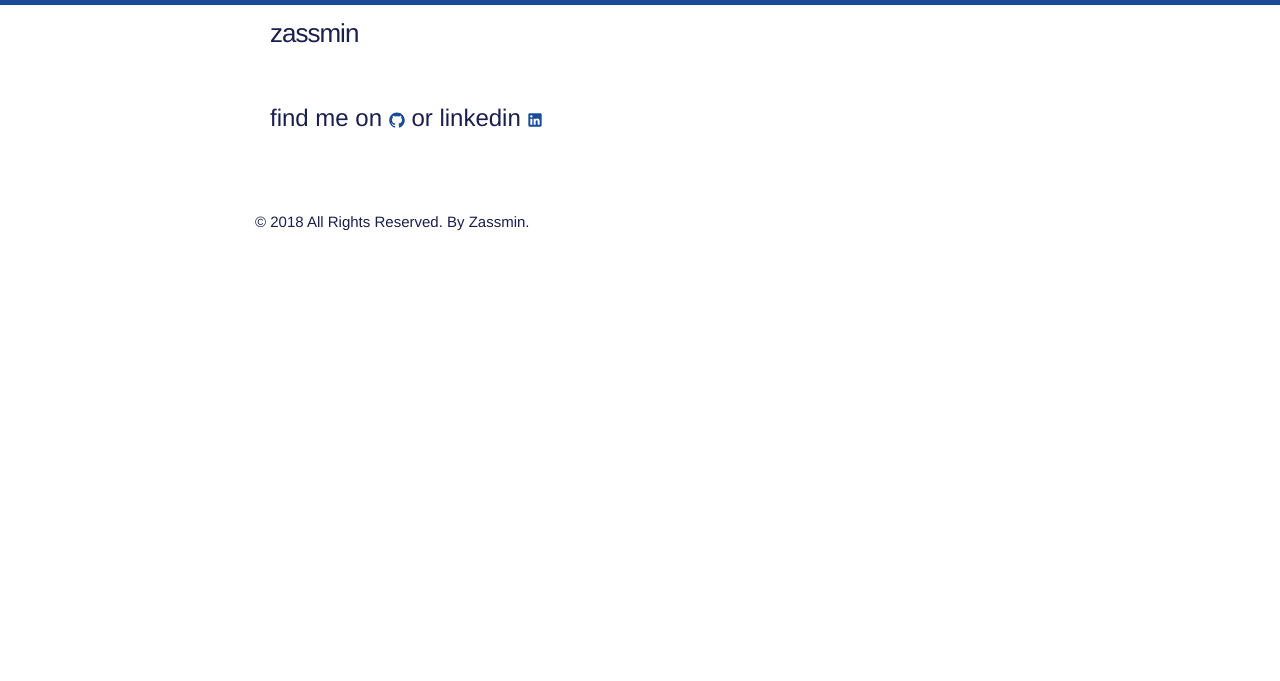
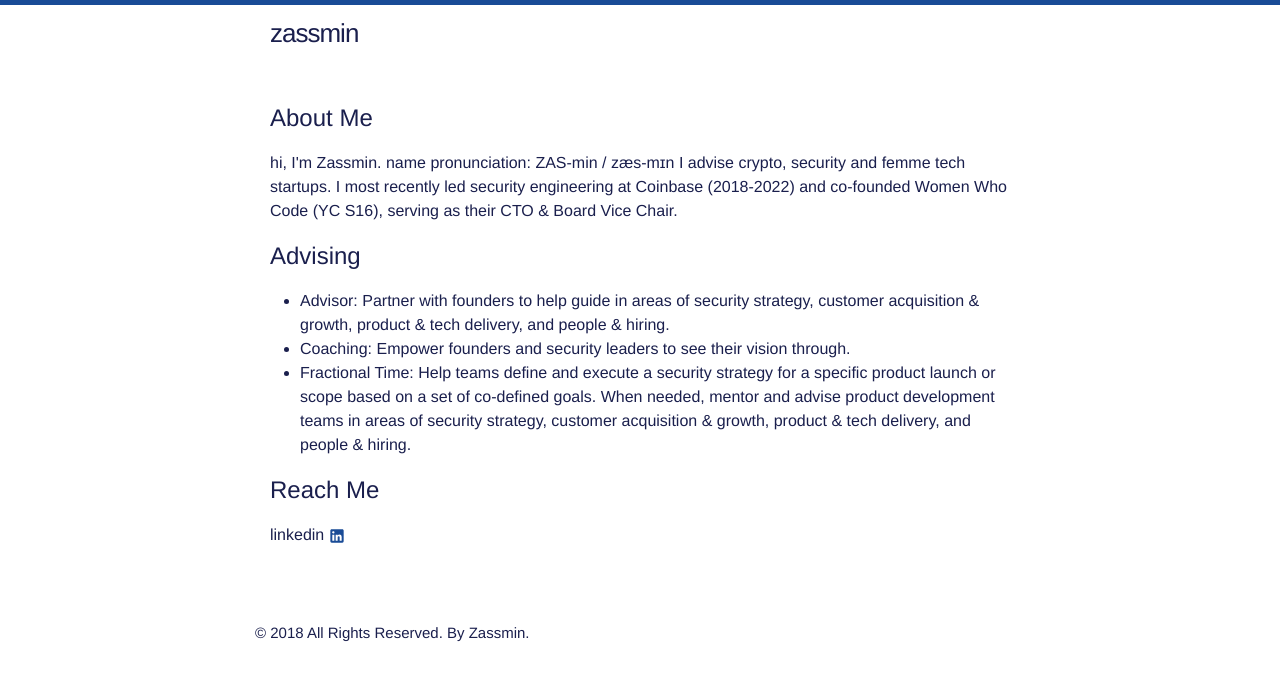
Before and after one commit to zassmin/zassmin, a Jekyll site: the page built from index.html, in a window 1280 px wide. Shown: the top 681 px of the page. Built offline with Jekyll 4.4.1, drawn with Linux system fonts in a browser that asks for light colours.

Commit message:
Update index.html
update info

```diff
--- a/index.html
+++ b/index.html
@@ -4,8 +4,25 @@ layout: default
 
 <div class="home">
   <div>
-    <h2>
-      find me on {% include icon-github.html %} or linkedin {% include icon-linkedin.html %}
-    </h2>
+    <h2>About Me</h2>
+    <p>
+      hi, I'm Zassmin.
+
+      name pronunciation: ZAS-min / zæs-mɪn
+
+      I advise crypto, security and femme tech startups.
+
+      I most recently led security engineering at Coinbase (2018-2022) and co-founded Women Who Code (YC S16), serving as their CTO & Board Vice Chair.
+    </p>
+
+    <h2>Advising</h2>
+    <ul>
+      <li>Advisor: Partner with founders to help guide in areas of security strategy, customer acquisition & growth, product & tech delivery, and people & hiring.</li>
+      <li>Coaching: Empower founders and security leaders to see their vision through.</li>
+      <li>Fractional Time: Help teams define and execute a security strategy for a specific product launch or scope based on a set of co-defined goals. When needed, mentor and advise product development teams in areas of security strategy, customer acquisition & growth, product & tech delivery, and people & hiring.</li>
+    </ul>
+
+    <h2>Reach Me</h2>
+    <p>linkedin {% include icon-linkedin.html %}</p>
   </div>
 </div>
```
